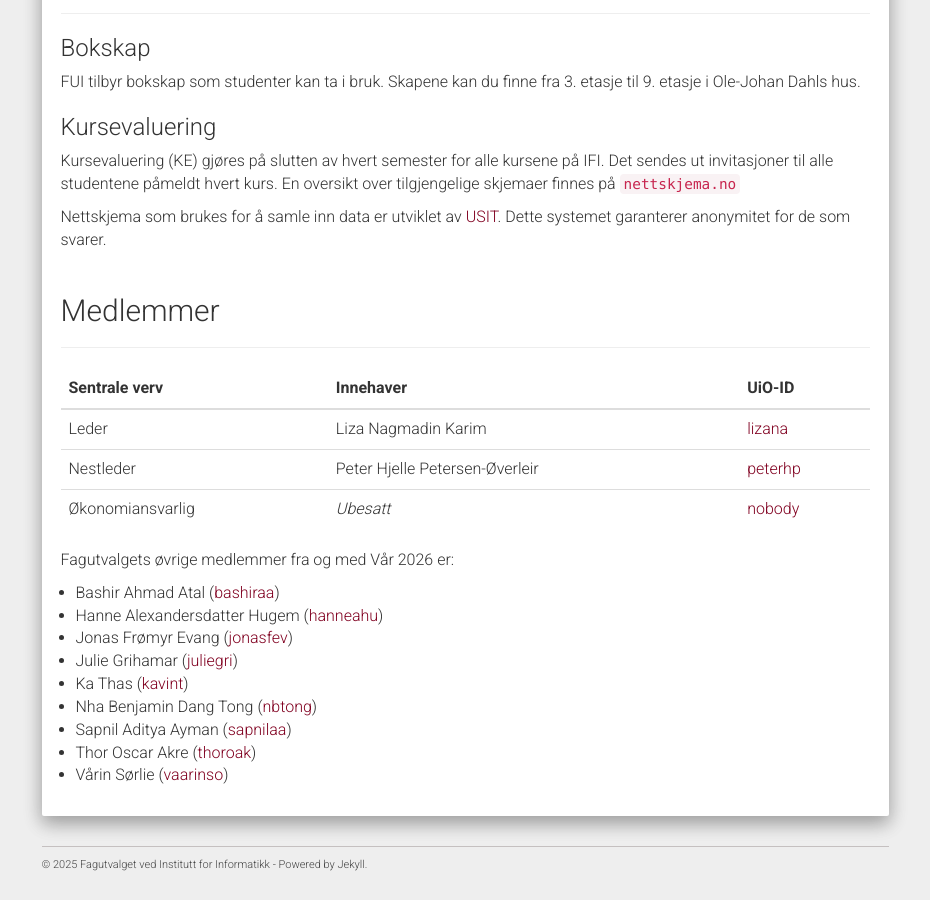
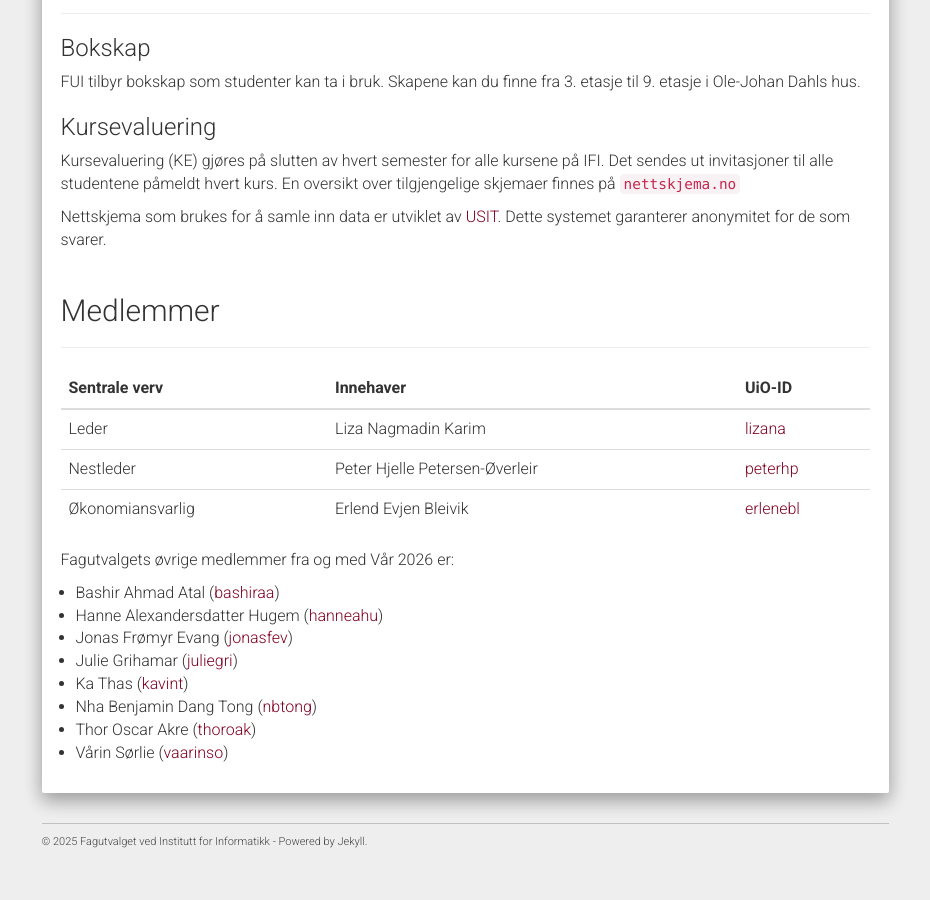
Before and after one commit to fui/fui.github.io, a Jekyll site: the page built from pages/fagutvalget.md, in a window 1280 px wide and 900 px high, scrolled down 820 px. Shown: the whole window, without its empty margins (321-1251 px from the left). Built offline with Jekyll 4.4.1, drawn with Linux system fonts in a browser that asks for light colours; nearby versions of some CDN libraries; after the commit the page ends 1697 px from its top, so only the background shows below that.

Commit message:
Update fagutvalget.md
Oppdatert styret

```diff
--- a/pages/fagutvalget.md
+++ b/pages/fagutvalget.md
@@ -8,8 +8,6 @@ semester: Vår 2026
 members:
   - name: Thor Oscar Akre
     uioid: thoroak
-  - name: Sapnil Aditya Ayman
-    uioid: sapnilaa
   - name: Bashir Ahmad Atal
     uioid: bashiraa
   - name: Jonas Frømyr Evang
@@ -103,8 +101,8 @@ svarer.
     </tr>
     <tr>
       <td>Økonomiansvarlig</td>
-      <td><i>Ubesatt</i></td>
-      <td><a href="https://personer.uio.no/nobody">nobody</a></td>
+      <td>Erlend Evjen Bleivik</td>
+      <td><a href="https://personer.uio.no/erlenebl">erlenebl</a></td>
     </tr>
   </tbody>
 </table>
```
